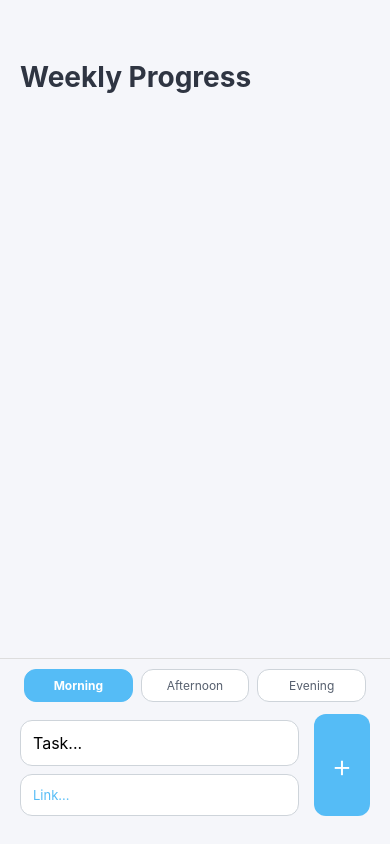
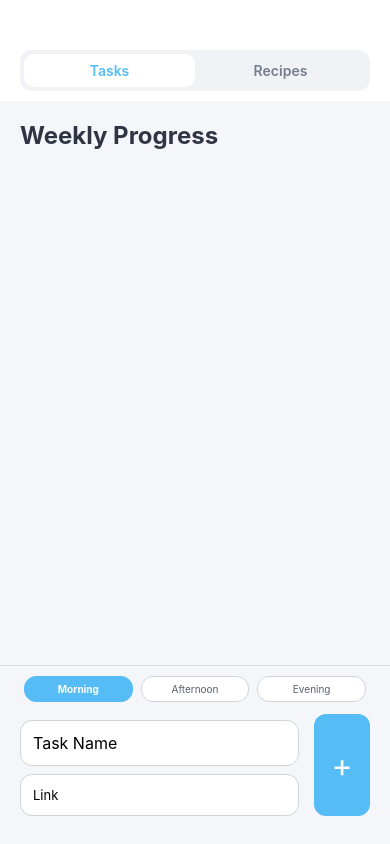
Before and after one commit to vinhluc1984/TasksTracker, an Expo app drawn with the web renderer of React Native: screen / in a window 390 px wide. Built offline with nearby package versions, Linux system fonts and the light colour scheme; Expo Router itself is replaced by a stand-in of ours.

Commit message:
Add Recipe Function

```diff
--- a/App.js
+++ b/App.js
@@ -4,89 +4,89 @@ import AsyncStorage from '@react-native-async-storage/async-storage';
 import Task from './components/Task';
 
 export default function App() {
+  const [currentView, setCurrentView] = useState("tasks"); // "tasks" or "recipes"
+
+  // Task States
   const [task, setTask] = useState("");
   const [link, setLink] = useState("");
   const [timeTag, setTimeTag] = useState("Morning");
   const [taskItems, setTaskItems] = useState([]);
 
-  // Load data on startup
-  useEffect(() => { loadTasks(); }, []);
+  // Recipe States
+  const [recipeName, setRecipeName] = useState("");
+  const [recipeDetails, setRecipeDetails] = useState("");
+  const [recipeItems, setRecipeItems] = useState([]);
 
-  // Save data whenever list changes
-  useEffect(() => { saveTasks(taskItems); }, [taskItems]);
+  useEffect(() => { loadData(); }, []);
+  useEffect(() => { saveData(); }, [taskItems, recipeItems]);
 
-  const saveTasks = async (tasks) => {
+  const saveData = async () => {
     try {
-      await AsyncStorage.setItem('@task_list', JSON.stringify(tasks));
+      await AsyncStorage.setItem('@task_list', JSON.stringify(taskItems));
+      await AsyncStorage.setItem('@recipe_list', JSON.stringify(recipeItems));
     } catch (e) { console.log("Error saving", e); }
   };
 
-  const loadTasks = async () => {
+  const loadData = async () => {
     try {
-      const jsonValue = await AsyncStorage.getItem('@task_list');
-      if (jsonValue !== null) setTaskItems(JSON.parse(jsonValue));
+      const taskJson = await AsyncStorage.getItem('@task_list');
+      const recipeJson = await AsyncStorage.getItem('@recipe_list');
+      if (taskJson !== null) setTaskItems(JSON.parse(taskJson));
+      if (recipeJson !== null) setRecipeItems(JSON.parse(recipeJson));
     } catch (e) { console.log("Error loading", e); }
   };
 
-  const handleAddTask = () => {
+  const handleAddEntry = () => {
+    Keyboard.dismiss();
+    if (currentView === "tasks") {
       if (!task || task.trim() === "") return;
-    Keyboard.dismiss();
+      setTaskItems([...taskItems, { text: task, link: link, time: timeTag, completedDates: [] }]);
+      setTask(""); setLink(""); setTimeTag("Morning");
+    } else {
+      if (!recipeName || recipeName.trim() === "") return;
+      setRecipeItems([...recipeItems, { name: recipeName, details: recipeDetails }]);
+      setRecipeName(""); setRecipeDetails("");
+    }
+  };
 
-    setTaskItems([...taskItems, {
-      text: task,
-      link: link,
-      time: timeTag,
-      completedDates: []
-    }]);
+  const deleteItem = (index) => {
+    if (currentView === "tasks") {
+      let copy = [...taskItems];
+      copy.splice(index, 1);
+      setTaskItems(copy);
+    } else {
+      let copy = [...recipeItems];
+      copy.splice(index, 1);
+      setRecipeItems(copy);
+    }
+  };
 
-    setTask("");
-    setLink("");
-    setTimeTag("Morning");
+  const moveItem = (index, direction) => {
+    const list = currentView === "tasks" ? [...taskItems] : [...recipeItems];
+    const nextIndex = direction === 'up' ? index - 1 : index + 1;
+    if (nextIndex < 0 || nextIndex >= list.length) return;
+    const temp = list[index];
+    list[index] = list[nextIndex];
+    list[nextIndex] = temp;
+    currentView === "tasks" ? setTaskItems(list) : setRecipeItems(list);
   };
 
   const completeTask = (index) => {
     let itemsCopy = [...taskItems];
-    // Ensure completedDates exists as an array
-    if (!itemsCopy[index].completedDates) {
-      itemsCopy[index].completedDates = [];
-    }
+    if (!itemsCopy[index].completedDates) itemsCopy[index].completedDates = [];
     itemsCopy[index].completedDates.push(new Date().toISOString());
     setTaskItems(itemsCopy);
   };
 
-  const deleteTask = (index) => {
-    let itemsCopy = [...taskItems];
-    itemsCopy.splice(index, 1);
-    setTaskItems(itemsCopy);
-  };
-
-  const moveTask = (index, direction) => {
-    const newTasks = [...taskItems];
-    const nextIndex = direction === 'up' ? index - 1 : index + 1;
-    if (nextIndex < 0 || nextIndex >= newTasks.length) return;
-
-    const temp = newTasks[index];
-    newTasks[index] = newTasks[nextIndex];
-    newTasks[nextIndex] = temp;
-    setTaskItems(newTasks);
-  };
-
   const getGrade = (dates) => {
     if (!dates || dates.length === 0) return { label: 'New', color: '#9E9E9E' };
-
     const now = new Date();
-
-    // Calculate the start of the current week (Monday)
     const startOfWeek = new Date(now);
-    const day = now.getDay(); // 0 is Sunday, 1 is Monday
-    // If it's Sunday (0), we go back 6 days. Otherwise, go back to Monday (1).
+    const day = now.getDay();
     const diff = now.getDate() - day + (day === 0 ? -6 : 1);
     startOfWeek.setDate(diff);
     startOfWeek.setHours(0, 0, 0, 0);
-
-    // Count completions since Monday 12:00 AM
     const weeklyCount = dates.filter(d => new Date(d) >= startOfWeek).length;
-
     if (weeklyCount >= 7) return { label: 'A+ Expert', color: '#4CAF50' };
     if (weeklyCount >= 5) return { label: 'B Steady', color: '#8BC34A' };
     if (weeklyCount >= 3) return { label: 'C Getting There', color: '#FFC107' };
@@ -96,60 +96,92 @@ export default function App() {
 
   return (
     <View style={styles.container}>
-      <ScrollView
-        contentContainerStyle={styles.scrollContainer}
-        keyboardShouldPersistTaps='handled'
-        showsVerticalScrollIndicator={false}
+      <View style={styles.header}>
+        <View style={styles.tabWrapper}>
+          <TouchableOpacity
+            style={[styles.tab, currentView === "tasks" && styles.activeTab]}
+            onPress={() => setCurrentView("tasks")}
           >
+            <Text style={[styles.tabText, currentView === "tasks" && styles.activeTabText]}>Tasks</Text>
+          </TouchableOpacity>
+          <TouchableOpacity
+            style={[styles.tab, currentView === "recipes" && styles.activeTab]}
+            onPress={() => setCurrentView("recipes")}
+          >
+            <Text style={[styles.tabText, currentView === "recipes" && styles.activeTabText]}>Recipes</Text>
+          </TouchableOpacity>
+        </View>
+      </View>
+
+      <ScrollView contentContainerStyle={styles.scrollContainer} keyboardShouldPersistTaps='handled' showsVerticalScrollIndicator={false}>
         <View style={styles.tasksWrapper}>
-          <Text style={styles.sectionTitle}>Weekly Progress</Text>
+          <Text style={styles.sectionTitle}>{currentView === "tasks" ? "Weekly Progress" : "My Cookbook"}</Text>
           <View style={styles.items}>
-            {taskItems.map((item, index) => {
-              const gradeInfo = getGrade(item.completedDates);
-              return (
-                <View key={index}>
+            {currentView === "tasks" ? (
+              taskItems.map((item, index) => (
                 <Task
+                  key={index}
+                  type="task"
                   text={item.text}
                   link={item.link}
                   time={item.time}
-                    grade={gradeInfo.label}
-                    gradeColor={gradeInfo.color}
-                    onDelete={() => deleteTask(index)}
+                  grade={getGrade(item.completedDates).label}
+                  gradeColor={getGrade(item.completedDates).color}
+                  onDelete={() => deleteItem(index)}
                   onComplete={() => completeTask(index)}
-                    onMoveUp={() => moveTask(index, 'up')}
-                    onMoveDown={() => moveTask(index, 'down')}
+                  onMoveUp={() => moveItem(index, 'up')}
+                  onMoveDown={() => moveItem(index, 'down')}
                   isFirst={index === 0}
                   isLast={index === taskItems.length - 1}
                 />
-                </View>
-              )
-            })}
+              ))
+            ) : (
+              recipeItems.map((item, index) => (
+                <Task
+                  key={index}
+                  type="recipe"
+                  text={item.name}
+                  link={item.details}
+                  onDelete={() => deleteItem(index)}
+                  onMoveUp={() => moveItem(index, 'up')}
+                  onMoveDown={() => moveItem(index, 'down')}
+                  isFirst={index === 0}
+                  isLast={index === recipeItems.length - 1}
+                />
+              ))
+            )}
           </View>
         </View>
       </ScrollView>
 
-      <KeyboardAvoidingView
-        behavior={Platform.OS === "ios" ? "padding" : "height"}
-        style={styles.writeTaskWrapper}
-      >
+      <KeyboardAvoidingView behavior={Platform.OS === "ios" ? "padding" : "height"} style={styles.writeTaskWrapper}>
         <View style={styles.inputContainer}>
+          {currentView === "tasks" && (
             <View style={styles.tagRow}>
               {['Morning', 'Afternoon', 'Evening'].map((t) => (
-              <TouchableOpacity
-                key={t}
-                style={[styles.tagButton, timeTag === t && styles.activeTag]}
-                onPress={() => setTimeTag(t)}
-              >
+                <TouchableOpacity key={t} style={[styles.tagButton, timeTag === t && styles.activeTag]} onPress={() => setTimeTag(t)}>
                   <Text style={[styles.tagText, timeTag === t && styles.activeTagText]}>{t}</Text>
                 </TouchableOpacity>
               ))}
             </View>
+          )}
           <View style={styles.actionRow}>
             <View style={styles.inputGroup}>
-              <TextInput style={styles.input} placeholder={'Task...'} value={task} onChangeText={setTask} />
-              <TextInput style={[styles.input, styles.linkInput]} placeholder={'Link...'} value={link} onChangeText={setLink} />
+              <TextInput
+                style={styles.input}
+                placeholder={currentView === "tasks" ? 'Task Name' : 'Recipe Name'}
+                value={currentView === "tasks" ? task : recipeName}
+                onChangeText={currentView === "tasks" ? setTask : setRecipeName}
+              />
+              <TextInput
+                style={[styles.input, styles.linkInput]}
+                placeholder={currentView === "tasks" ? 'Link' : 'Link or Ingredients...'}
+                value={currentView === "tasks" ? link : recipeDetails}
+                onChangeText={currentView === "tasks" ? setLink : setRecipeDetails}
+                multiline={currentView === "recipes"}
+              />
             </View>
-            <TouchableOpacity onPress={handleAddTask}>
+            <TouchableOpacity onPress={handleAddEntry}>
               <View style={styles.addWrapper}><Text style={styles.addText}>+</Text></View>
             </TouchableOpacity>
           </View>
@@ -161,31 +193,27 @@ export default function App() {
 
 const styles = StyleSheet.create({
   container: { flex: 1, backgroundColor: '#F5F6FA' },
+  header: { paddingTop: 50, backgroundColor: '#FFF', paddingBottom: 10, shadowColor: "#000", shadowOpacity: 0.1, elevation: 5 },
+  tabWrapper: { flexDirection: 'row', justifyContent: 'center', marginHorizontal: 20, backgroundColor: '#F1F2F6', borderRadius: 12, padding: 4 },
+  tab: { flex: 1, paddingVertical: 8, alignItems: 'center', borderRadius: 10 },
+  activeTab: { backgroundColor: '#FFF' },
+  tabText: { fontSize: 14, color: '#747D8C', fontWeight: '600' },
+  activeTabText: { color: '#55BCF6' },
   scrollContainer: { flexGrow: 1, paddingBottom: 220 },
-  tasksWrapper: { paddingTop: 60, paddingHorizontal: 20 },
-  sectionTitle: { fontSize: 28, fontWeight: 'bold', color: '#2F3542' },
-  items: { marginTop: 30 },
-  writeTaskWrapper: {
-    position: 'absolute',
-    bottom: 0,
-    width: '100%',
-    backgroundColor: '#F5F6FA',
-    paddingHorizontal: 20,
-    paddingBottom: Platform.OS === 'ios' ? 40 : 20,
-    paddingTop: 10,
-    borderTopWidth: 1,
-    borderTopColor: '#DDD'
-  },
+  tasksWrapper: { paddingTop: 20, paddingHorizontal: 20 },
+  sectionTitle: { fontSize: 24, fontWeight: 'bold', color: '#2F3542' },
+  items: { marginTop: 20 },
+  writeTaskWrapper: { position: 'absolute', bottom: 0, width: '100%', backgroundColor: '#F5F6FA', paddingHorizontal: 20, paddingBottom: Platform.OS === 'ios' ? 40 : 20, paddingTop: 10, borderTopWidth: 1, borderTopColor: '#DDD' },
   inputContainer: { width: '100%' },
   tagRow: { flexDirection: 'row', justifyContent: 'space-between', marginBottom: 12 },
-  tagButton: { flex: 1, marginHorizontal: 4, paddingVertical: 8, borderRadius: 12, backgroundColor: '#FFF', alignItems: 'center', borderWidth: 1, borderColor: '#CED4DA' },
+  tagButton: { flex: 1, marginHorizontal: 4, paddingVertical: 6, borderRadius: 12, backgroundColor: '#FFF', alignItems: 'center', borderWidth: 1, borderColor: '#CED4DA' },
   activeTag: { backgroundColor: '#55BCF6', borderColor: '#55BCF6' },
-  tagText: { fontSize: 12, color: '#57606F' },
+  tagText: { fontSize: 10, color: '#57606F' },
   activeTagText: { color: '#FFF', fontWeight: 'bold' },
   actionRow: { flexDirection: 'row', alignItems: 'flex-end' },
   inputGroup: { flex: 1, marginRight: 15 },
   input: { backgroundColor: '#FFF', padding: 12, borderRadius: 12, borderWidth: 1, borderColor: '#CED4DA', marginBottom: 8, fontSize: 16 },
-  linkInput: { fontSize: 13, color: '#55BCF6' },
+  linkInput: { fontSize: 13 },
   addWrapper: { width: 56, height: 102, backgroundColor: '#55BCF6', borderRadius: 12, justifyContent: 'center', alignItems: 'center', marginBottom: 8 },
-  addText: { color: '#FFF', fontSize: 32, fontWeight: '300' },
+  addText: { color: '#FFF', fontSize: 32 },
 });
--- a/components/Task.js
+++ b/components/Task.js
@@ -2,11 +2,17 @@ import React from 'react';
 import { View, Text, StyleSheet, Linking, TouchableOpacity } from 'react-native';
 
 const Task = (props) => {
+  const isTask = props.type === "task";
   const timeColor = props.time === 'Morning' ? '#FFD700' : props.time === 'Afternoon' ? '#FF8C00' : '#483D8B';
+
+  const handleLinkPress = (text) => {
+    if (text.startsWith('http') || text.startsWith('www')) {
+      Linking.openURL(text.startsWith('www') ? `https://${text}` : text);
+    }
+  };
 
   return (
     <View style={styles.item}>
-      {/* Reordering column */}
       <View style={styles.sortControls}>
         {!props.isFirst && (
           <TouchableOpacity onPress={props.onMoveUp} style={styles.sortBtn}>
@@ -20,22 +26,21 @@ const Task = (props) => {
         )}
       </View>
 
-      <TouchableOpacity style={styles.mainClickArea} onPress={props.onComplete}>
+      <TouchableOpacity
+        style={styles.mainClickArea}
+        onPress={isTask ? props.onComplete : null}
+      >
         <View style={styles.itemLeft}>
-          <View style={[styles.square, {backgroundColor: timeColor}]}></View>
+          <View style={[styles.square, {backgroundColor: isTask ? timeColor : '#A4B0BE'}]}></View>
           <View style={styles.textContainer}>
-            <Text style={styles.timeLabel}>{props.time}</Text>
-            <Text style={styles.itemText} numberOfLines={2}>{props.text}</Text>
+            {isTask && <Text style={styles.timeLabel}>{props.time}</Text>}
+            <Text style={styles.itemText}>{props.text}</Text>
             {props.link ? (
               <Text
-                style={styles.linkText}
-                numberOfLines={1}
-                onPress={(e) => {
-                  e.stopPropagation();
-                  Linking.openURL(props.link);
-                }}
+                style={[styles.linkText, !props.link.startsWith('http') && {color: '#555', textDecorationLine: 'none'}]}
+                onPress={() => handleLinkPress(props.link)}
               >
-                View Link
+                {props.link.startsWith('http') || props.link.startsWith('www') ? "View Source" : props.link}
               </Text>
             ) : null}
           </View>
@@ -43,16 +48,12 @@ const Task = (props) => {
       </TouchableOpacity>
 
       <View style={styles.rightSection}>
-        <View style={[styles.gradeBadge, {backgroundColor: props.gradeColor}]}>
-          <Text style={styles.gradeText}>{props.grade}</Text>
-        </View>
-        <TouchableOpacity
-          onPress={(e) => {
-            e.stopPropagation();
-            props.onDelete();
-          }}
-          style={styles.deleteButton}
-        >
+        {isTask && (
+          <View style={[styles.gradeBadge, {backgroundColor: props.gradeColor}]}>
+            <Text style={styles.gradeText}>{props.grade}</Text>
+          </View>
+        )}
+        <TouchableOpacity onPress={(e) => { e.stopPropagation(); props.onDelete(); }} style={styles.deleteButton}>
           <Text style={styles.deleteText}>✕</Text>
         </TouchableOpacity>
       </View>
@@ -61,25 +62,8 @@ const Task = (props) => {
 }
 
 const styles = StyleSheet.create({
-  item: {
-    backgroundColor: '#FFF',
-    padding: 12,
-    borderRadius: 16,
-    flexDirection: 'row',
-    alignItems: 'center',
-    marginBottom: 16,
-    elevation: 3,
-    shadowColor: "#000",
-    shadowOffset: { width: 0, height: 2 },
-    shadowOpacity: 0.05,
-    shadowRadius: 3.84,
-  },
-  sortControls: {
-    marginRight: 8,
-    justifyContent: 'center',
-    alignItems: 'center',
-    width: 20,
-  },
+  item: { backgroundColor: '#FFF', padding: 12, borderRadius: 16, flexDirection: 'row', alignItems: 'center', marginBottom: 16, elevation: 3, shadowColor: "#000", shadowOffset: { width: 0, height: 2 }, shadowOpacity: 0.05, shadowRadius: 3.84 },
+  sortControls: { marginRight: 8, justifyContent: 'center', alignItems: 'center', width: 20 },
   sortBtn: { paddingVertical: 4 },
   sortArrow: { fontSize: 12, color: '#D1D1D1' },
   mainClickArea: { flex: 1 },
@@ -87,8 +71,8 @@ const styles = StyleSheet.create({
   square: { width: 6, height: 35, borderRadius: 3, marginRight: 10 },
   textContainer: { flex: 1, paddingRight: 5 },
   timeLabel: { fontSize: 8, fontWeight: '800', color: '#A4B0BE', textTransform: 'uppercase', marginBottom: 2 },
-  itemText: { fontSize: 15, color: '#2F3542', fontWeight: '500', flexShrink: 1 },
-  linkText: { color: '#55BCF6', fontSize: 11, marginTop: 4, textDecorationLine: 'underline' },
+  itemText: { fontSize: 15, color: '#2F3542', fontWeight: '600' },
+  linkText: { color: '#55BCF6', fontSize: 12, marginTop: 4, textDecorationLine: 'underline' },
   rightSection: { flexDirection: 'row', alignItems: 'center', flexShrink: 0 },
   gradeBadge: { paddingVertical: 4, paddingHorizontal: 6, borderRadius: 6, marginRight: 8 },
   gradeText: { color: '#FFF', fontSize: 9, fontWeight: 'bold' },
```
Also changed, not shown: dist/index.html, 2 other files. Lines whose indentation alone changed are shown as unchanged.
